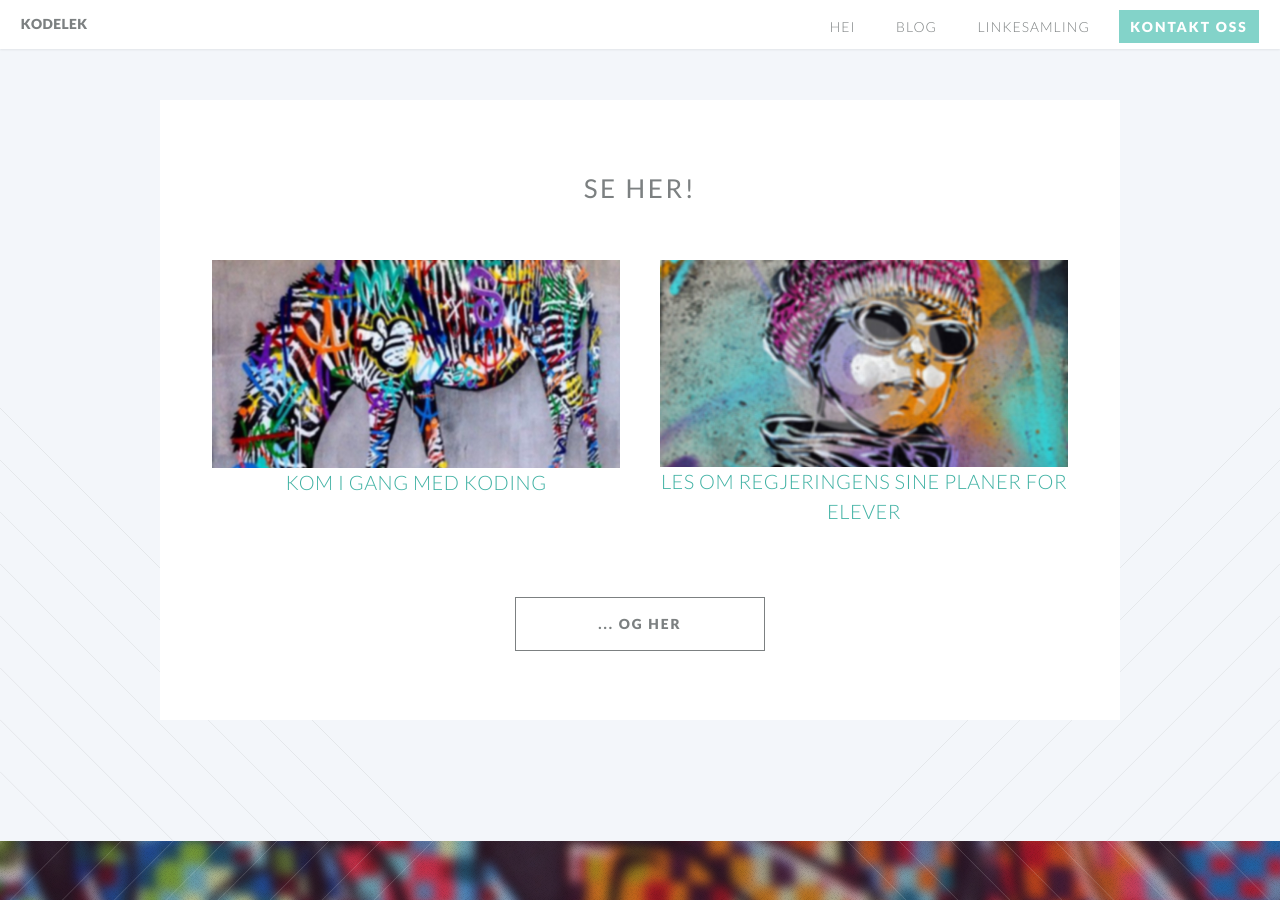
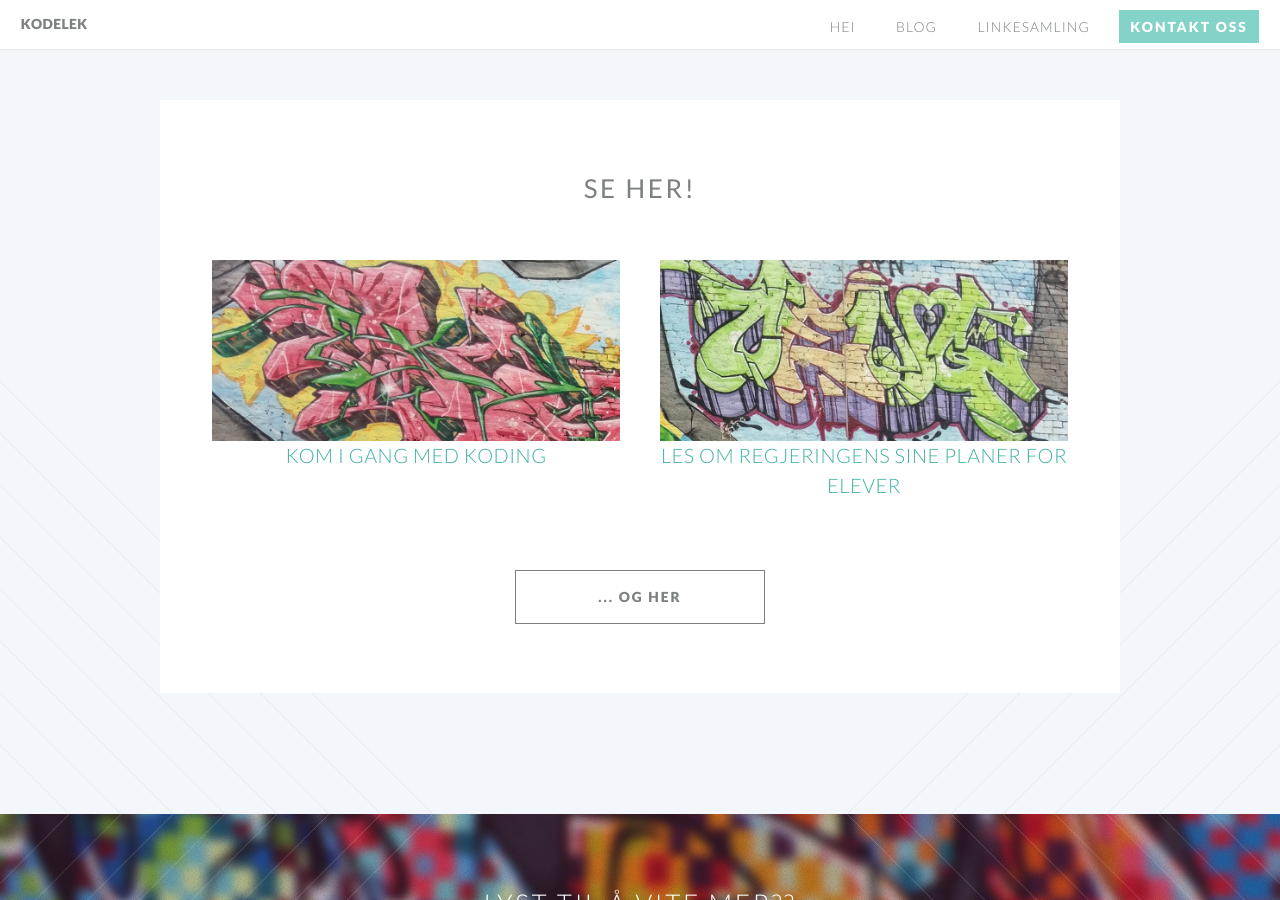
Before and after one commit to kodelek/kodelek.github.io, a Jekyll site: the page built from index.html, in a window 1280 px wide and 900 px high, scrolled down 1801 px. Built offline with Jekyll 4.4.1, drawn with Linux system fonts in a browser that asks for light colours.

Commit message:
Change images for originals

```diff
--- a/index.html
+++ b/index.html
@@ -89,7 +89,7 @@ layout: landing-page
 
   					  <div class="6u">
 								<section>
-									<a href="/kom-i-gang-med-koding.html" class="image featured"><img src="images/pic02.jpg" alt="" />
+									<a href="/kom-i-gang-med-koding.html" class="image featured"><img src="images/pink01.jpg" alt="" />
 									<header>
 										<h3>Kom i gang med koding</h3>
 									</header>
@@ -99,7 +99,7 @@ layout: landing-page
 
 							<div class="6u">
 								<section>
-									<a href="/planer-for-elever.html" class="image featured"><img src="images/pic01.jpg" alt="" />
+									<a href="/planer-for-elever.html" class="image featured"><img src="images/green03.jpg" alt="" />
 									<header>
 										<h3>Les om regjeringens sine planer for elever</h3>
 									</header>
```
Also changed, not shown: images/green03.jpg (added), images/pink01.jpg (added).
